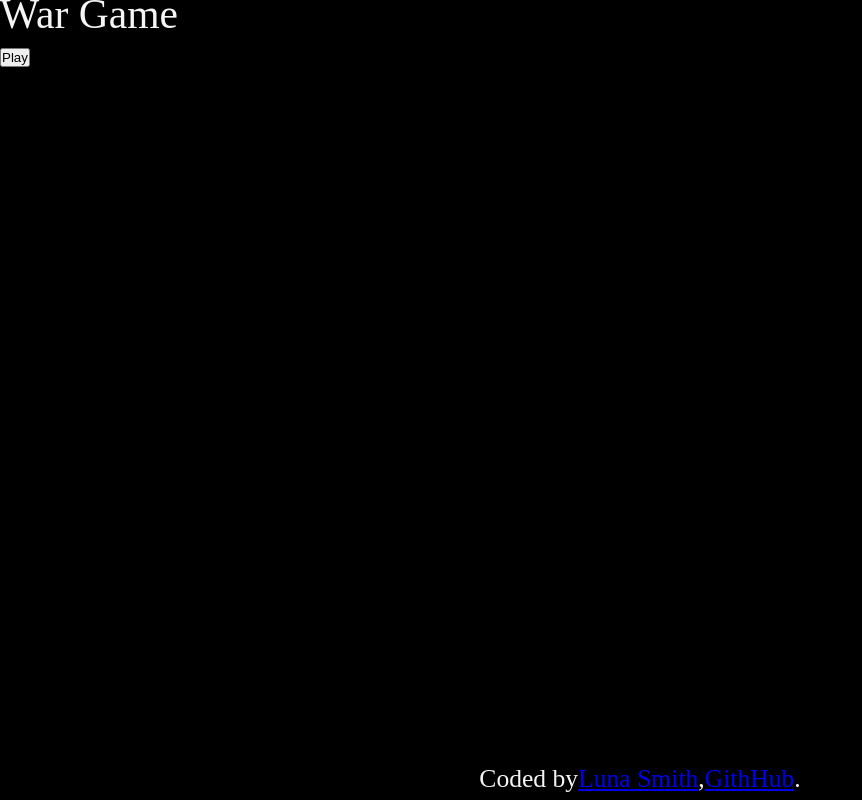
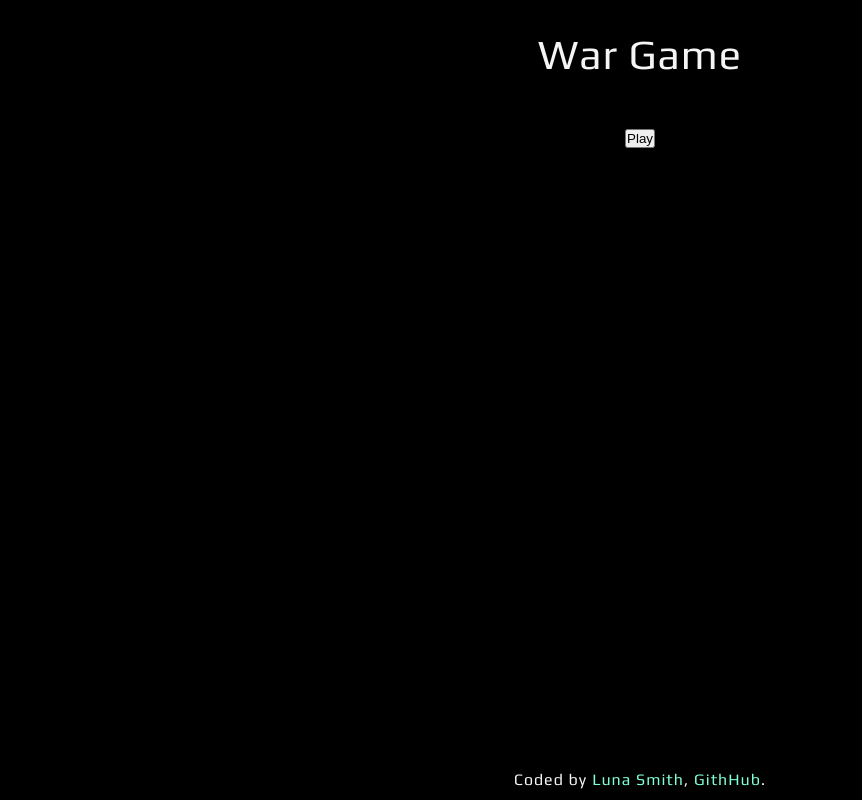
Before and after one commit to Lu-Smith/war_game_vue, a Vue app: page / in a window 1280 px wide. Shown: the whole page, without its empty margins (0-862 px from the left). Built offline with nearby package versions, Linux system fonts and the light colour scheme.

Commit message:
Updated styling

```diff
--- a/src/App.vue
+++ b/src/App.vue
@@ -11,5 +11,30 @@ import HelloWorld from './components/HelloWorld.vue'
 </template>
 
 <style>
+.App {
+      color: whitesmoke;
+      display: flex;
+      align-items: center;
+      justify-content: center;
+      flex-direction: column;
+      text-align: center;
+      font-family: 'Play', sans-serif;
+      letter-spacing: 1px;
+}
 
+h1 {
+      font-weight: 500;
+      font-size: 2.6rem;
+      margin: 40px;
+}
+
+h4 {
+
+}
+
+a {
+      text-decoration: none;
+      color: aquamarine;
+      margin-left: 5px;
+}
 </style>
--- a/src/assets/main.css
+++ b/src/assets/main.css
@@ -1,3 +1,5 @@
+@import url('https://fonts.googleapis.com/css2?family=Play:wght@400;700&family=Roboto&display=swap');
+
 * {
     margin: 0;
     padding: 0;
@@ -6,4 +8,5 @@
 
 body {
     background-color: black;
+    font-family: 'Roboto', sans-serif;
 }
--- a/src/components/FooterComponent.vue
+++ b/src/components/FooterComponent.vue
@@ -11,8 +11,8 @@
 <style scoped>
 h3 {
   font-weight: 500;
-  font-size: 1.6rem;
-  line-height: 2.6rem;
+  font-size: 1rem;
+  line-height: 2.5rem;
   position: fixed;
   bottom: 0;
   left: 0;
@@ -20,6 +20,5 @@ h3 {
   display: flex;
   align-items: center;
   justify-content: center;
-  color: whitesmoke;
 }
 </style>
```
